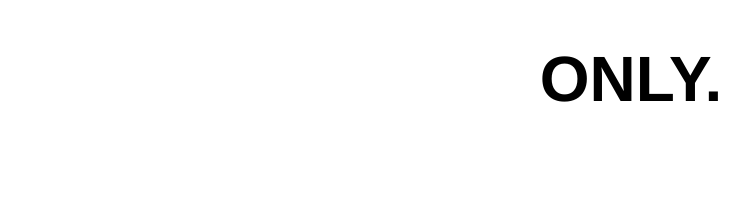
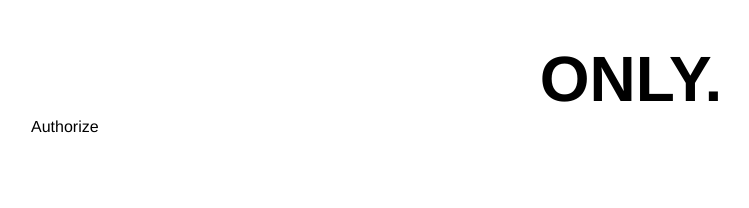
Before and after one commit to Valery91-qw/only-task, a React (Create React App) app: page /login in a window 1280 px wide. Shown: the top 208 px of the page, without its empty margins (9-758 px from the left). Built offline with nearby package versions, Linux system fonts and the light colour scheme.

Commit message:
feat: create and implement router in app

```diff
--- a/src/App.tsx
+++ b/src/App.tsx
@@ -1,5 +1,6 @@
 import styled from 'styled-components'
 import React from 'react';
+import Router from "./router/Router";
 
 function App() {
     return (
@@ -7,6 +8,7 @@ function App() {
             <Header>
                 Only.
             </Header>
+            <Router />
         </AppWrapper>
     );
 }
--- a/src/index.tsx
+++ b/src/index.tsx
@@ -3,6 +3,7 @@ import ReactDOM from 'react-dom/client';
 import App from './App';
 import reportWebVitals from './reportWebVitals';
 import {createGlobalStyle} from "styled-components";
+import {BrowserRouter} from "react-router-dom";
 
 const Global = createGlobalStyle`
   * {
@@ -18,8 +19,10 @@ const root = ReactDOM.createRoot(
 );
 root.render(
     <React.StrictMode>
-    <Global />
-    <App />
+        <BrowserRouter>
+            <Global/>
+            <App/>
+        </BrowserRouter>
     </React.StrictMode>
 );
 
--- /dev/null
+++ b/src/router/Router.tsx
@@ -0,0 +1,14 @@
+import {Navigate, Route, Routes } from "react-router-dom";
+import PATHS from "./paths";
+
+function Router() {
+    return (
+      <Routes>
+          <Route path={PATHS.LOGIN} element={<div>Authorize</div>} />
+          <Route path={PATHS.PROFILE} element={<div>Profile</div>} />
+          <Route path={PATHS.MISMATCHED_ROUTES} element={<Navigate to={PATHS.LOGIN} />} />
+      </Routes>
+    );
+}
+
+export default Router;
--- /dev/null
+++ b/src/router/paths.ts
@@ -0,0 +1,7 @@
+
+const PATHS = {
+    LOGIN: '/login',
+    PROFILE: '/profile',
+    MISMATCHED_ROUTES: '*',
+}
+export default PATHS
```
Lines whose indentation alone changed are shown as unchanged.
